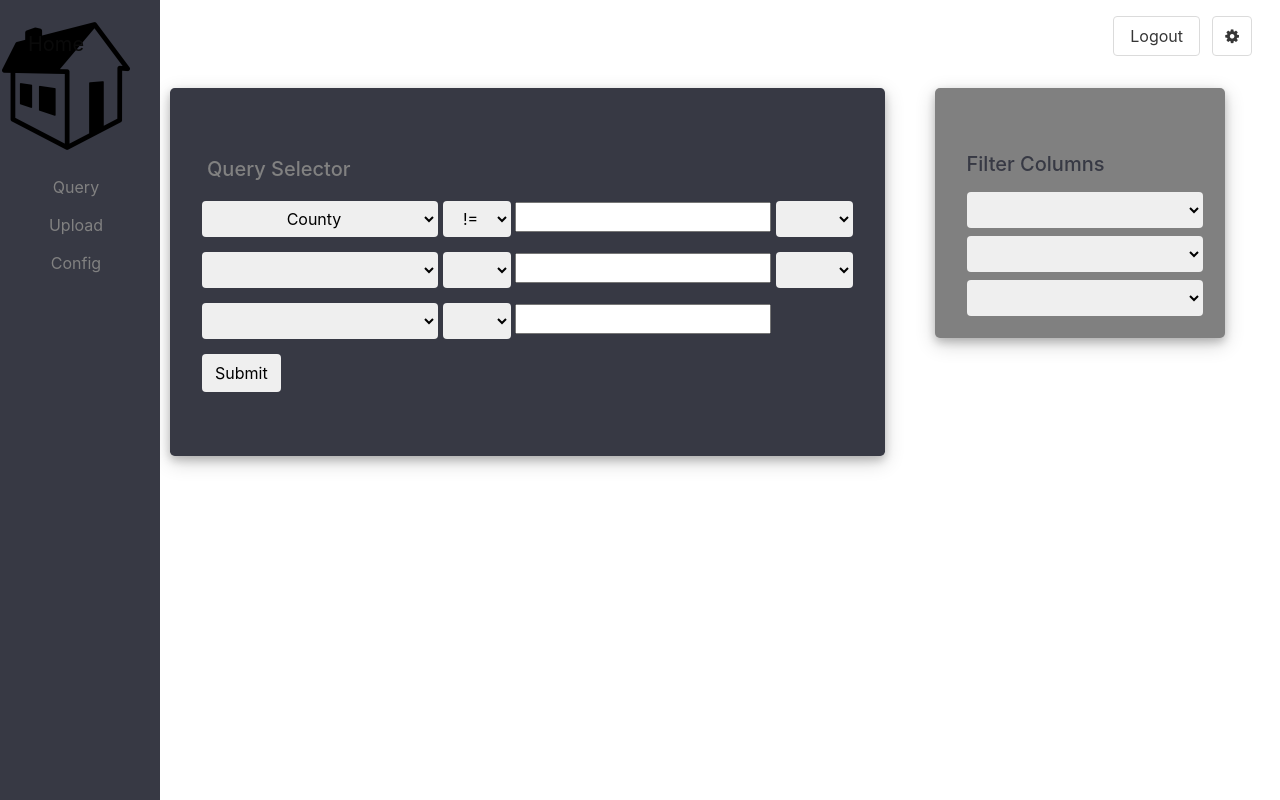
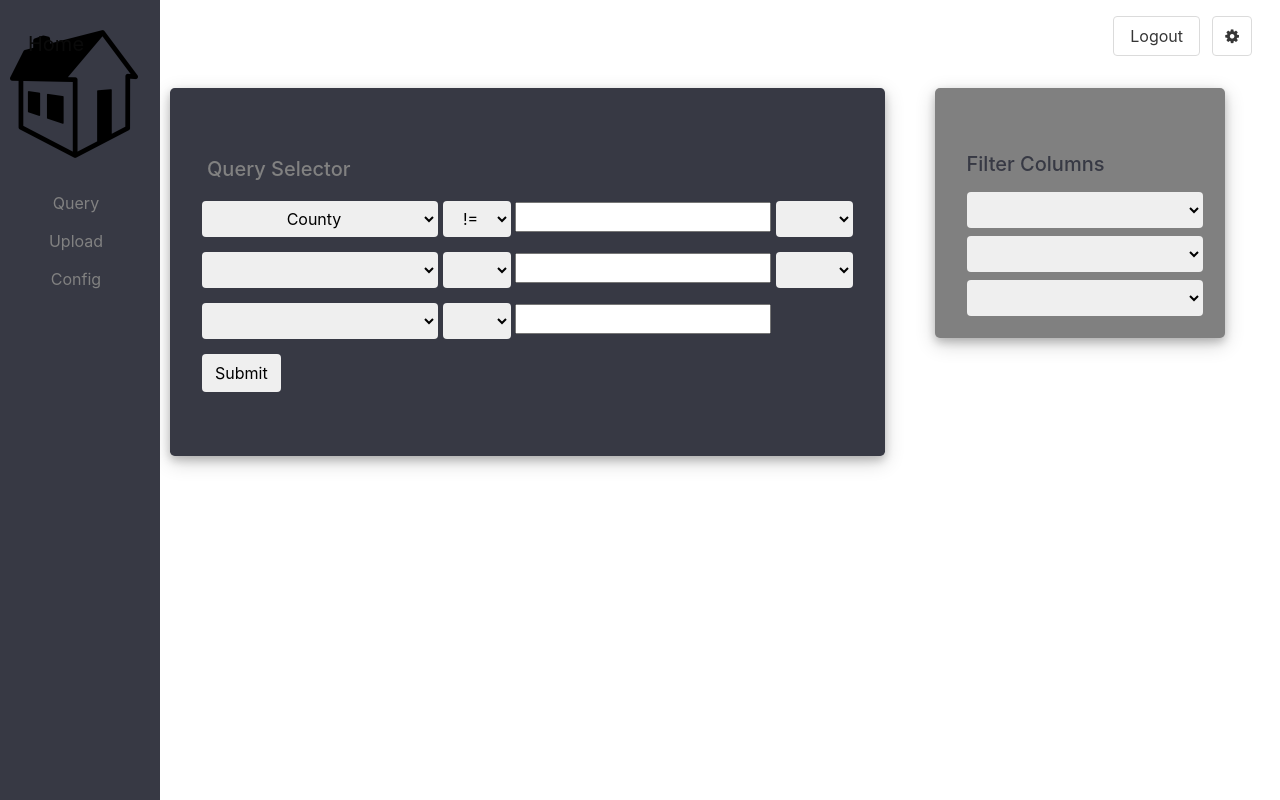
Before and after one commit to jeff-vincent/flask-csv-app, a Flask app: page / in a window 1280 px wide. Run offline with Flask 2, Linux system fonts and the light colour scheme; a user stored in the database is signed in; data comes from the database, SQL or seed files in the repository; some libraries are stand-ins or nearby versions.

Commit message:
More UI cleanup

```diff
--- a/static/js/scripts.js
+++ b/static/js/scripts.js
@@ -71,7 +71,7 @@ const submitQuery = function() {
   };
   let queryString = ' ' + queryList.join(' ')
 
-  console.log(queryString)
+
 
   var excludeList = []
   for (let i = 1; i < 4; i++){
@@ -95,17 +95,22 @@ const submitQuery = function() {
       }
     }
     includeString = includeList.join(', ');
-    queryStringLimited = 'SELECT ' + includeString + ' FROM property;'
+    if (includeString == ''){
+      includeString = '*'
+    }
+    queryStringLimited = 'SELECT ' + includeString + ' FROM property WHERE' + queryString + ';';
 
     let formData = new FormData();
     formData.append('query_string', queryStringLimited)
+
+    console.log(queryStringLimited)
 
     let controls = document.getElementById('queryControls')
     controls.className = ''
     controls.style = ''
     controls.innerHTML = `
-                  <div style="margin-bottom: 15px; border-radius: 10px; background-color: #818181; padding: 15px;">
-                    <p style="color: #111111; height: 35px;"> Query: ` + queryString + ` | Excluded Columns:` + excludeString + `</p>
+                  <div style="margin-bottom: 15px; border-radius: 5px; background-color: #818181; padding: 5px;">
+                    <p style="margin-left: 20px; color: #373944; height: 25px;"> Query: ` + queryString + ` | Excluded Columns: ` + excludeString + `</p>
                   </div>`
 
     document.getElementById('table').innerHTML = `
@@ -136,15 +141,15 @@ const submitQuery = function() {
   controls.className = ''
   controls.style = ''
   controls.innerHTML = `
-                <div style="margin-bottom: 15px; border-radius: 10px; background-color: #818181; padding: 15px;">
-                  <p style="color: #111111; height: 35px;"> Query: ` + queryString + ` | Excluded Columns:` + excludeString + `</p>
+                <div style="margin-bottom: 15px; border-radius: 5px; background-color: #818181; padding: 5px;">
+                  <p style="margin-left: 20px; color: #373944; height: 35px;"> Query: ` + queryString + ` | Excluded Columns: ` + excludeString + `</p>
                 </div>`
 
   document.getElementById('table').innerHTML = `
                 <div style="margin: 100px;margin-left: 250px;" class="loader"></div>`
 
 
-  console.log(queryString)
+
 
   $.post({
     type: "POST",
--- a/templates/query.html
+++ b/templates/query.html
@@ -6,7 +6,7 @@
 
   <div class="main">
     <div class="container">
-      <div class="row">
+      <div id="queryControls" class="row">
         <div class="col-13">
           {% include "selector.html" %}
       </div>
--- a/templates/selector.html
+++ b/templates/selector.html
@@ -1,4 +1,4 @@
-<div id="queryControls" class='jumbotron' style="z-index: 1; background-color: #373944;   box-shadow: 0 4px 8px 0 rgba(0, 0, 0, 0.2), 0 6px 20px 0 rgba(0, 0, 0, 0.19);
+<div  class='jumbotron' style="background-color: #373944;   box-shadow: 0 4px 8px 0 rgba(0, 0, 0, 0.2), 0 6px 20px 0 rgba(0, 0, 0, 0.19);
 ">
     <h5 style="padding:5px; color: #818181">Query Selector</h5>
 <div style="margin-top: 15px;">
--- a/templates/sidebar.html
+++ b/templates/sidebar.html
@@ -1,6 +1,6 @@
 <div class="sidenav">
     <div style="width: 80%">
-      <img style="margin: 2px" src="../static/3d-house.png">
+      <img style="margin: 10px" src="../static/3d-house.png">
     </div>
     <a class="btn mr-3 mt-3" href="/">Query</a>
     <a class="btn mr-3" href="/upload">Upload</a>
```
Also changed, not shown: templates/inputRows.html (+11 -11 lines).
